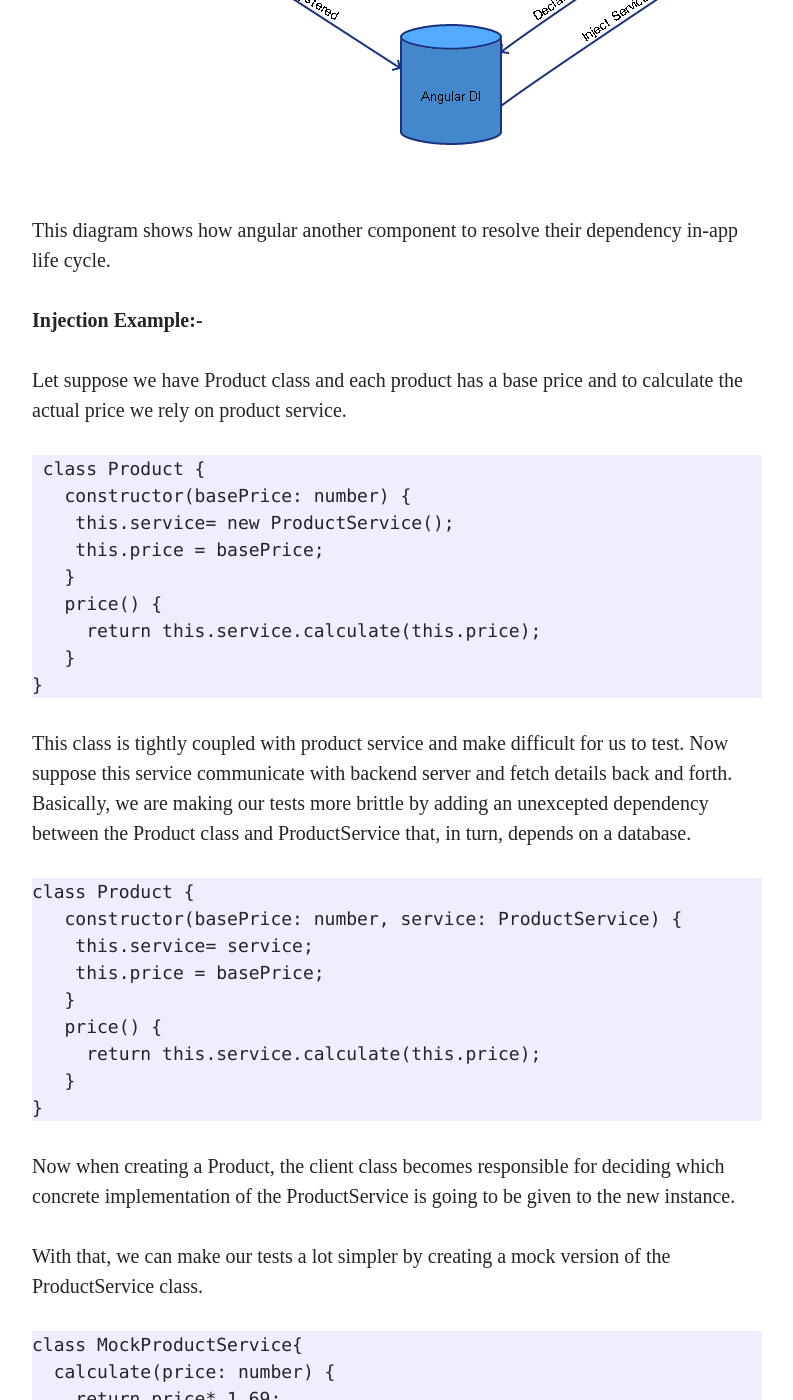
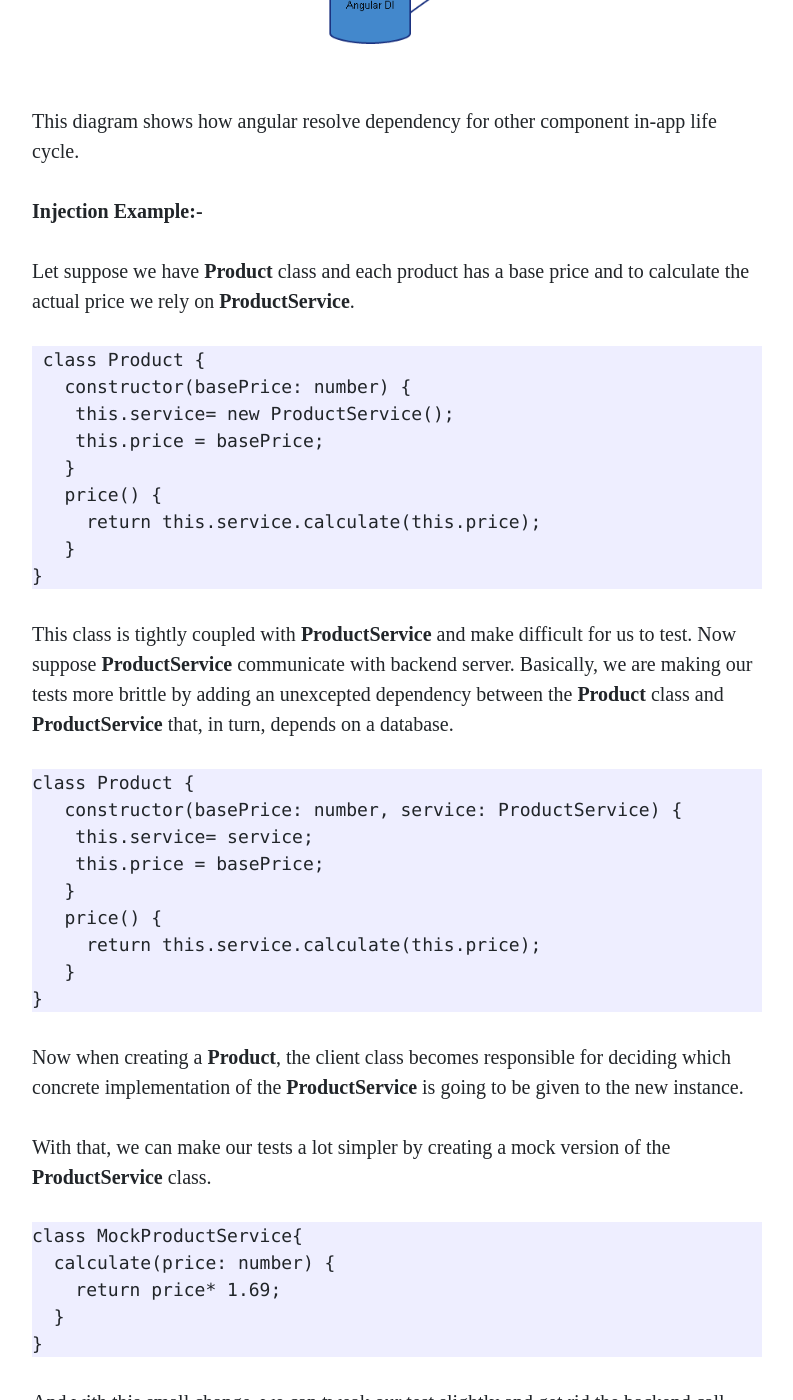
Before and after one commit to code-atom/code-atom.github.io, a Jekyll site: the page built from _posts/2018-06-26-part -1-dependency-injection-in-angular.md, in a window 1280 px wide and 1400 px high, scrolled down 1894 px. Shown: the whole window, without its empty margins (243-1036 px from the left). Built offline with Jekyll 4.4.1, drawn with Linux system fonts in a browser that asks for light colours; nearby versions of some CDN libraries; some web fonts are replaced; library files that are not in the unit come from our copies; some of the changed text lies outside the part shown.

Commit message:
Add Bold Face

```diff
--- a/_posts/2018-06-26-part -1-dependency-injection-in-angular.md
+++ b/_posts/2018-06-26-part -1-dependency-injection-in-angular.md
@@ -12,11 +12,11 @@ background: "/uploads/DI.png"
 layout: post
 ---
 
-In Angular, we already now that Angular have their own dependency injection system for creating the object of services/components and also resolve the dependency of creating the object. In this article, we will talk about how to configure a service in Angular-Dependency Injection System.
+In Angular, we already now that Angular have their own dependency injection system for creating the object of services/components and also resolve the dependency of creating the object. In this series of articles, we will talk about how to configure a service in Angular-Dependency Injection System.
 Before  we dive into the configuration of providers in DI system, let we first start learning about DI system
 
-> What is Dependency Injection?
-
+> What is Dependency Injection ?
+> <br/>
 > *In software engineering, dependency injection is a technique whereby one object (or static method) supplies the dependencies of another object.*
 
 The term dependency injection is used to describe both design pattern and also the specific implementation DI library that is built-in to Angular. The major benefits of using dependency injection are that the client component doesn't have to be aware of how to create the dependencies, all the component need to know is how to interact with those dependencies.
@@ -28,14 +28,14 @@ The DI relies on a principle of inversion of control.
 Inversion of control of DI invert the process of creating objects from your application code, means no new and static method used to create an object. This supports the lossy coupling of application. DI  concentrate on abstraction rather than implementation. The lossy coupling of application makes code testable.
 
 <div class="container">
- <img src="/uploads/DI.png" class="img" alt="dependency.png">
+ <img src="/uploads/DI.png" class="img" alt="dependency.png" style="width:inherit">
 </div>
 
-This diagram shows how angular another component to resolve their dependency in-app life cycle.
+This diagram shows how angular resolve dependency for other component in-app life cycle.
 
 **Injection Example:-**
 
-Let suppose we have Product class and each product has a base price and to calculate the actual price we rely on product service.
+Let suppose we have **Product** class and each product has a base price and to calculate the actual price we rely on **ProductService**.
 
 ~~~
  class Product {
@@ -49,7 +49,7 @@ Let suppose we have Product class and each product has a base price and to calcu
 }
 ~~~
 
-This class is tightly coupled with product service and make difficult for us to test. Now suppose this service communicate with backend server and fetch details back and forth. Basically, we are making our tests more brittle by adding an unexcepted dependency between the Product class and ProductService that, in turn, depends on a database.
+This class is tightly coupled with **ProductService** and make difficult for us to test. Now suppose **ProductService** communicate with backend server. Basically, we are making our tests more brittle by adding an unexcepted dependency between the **Product** class and **ProductService** that, in turn, depends on a database.
 ~~~
 class Product {
    constructor(basePrice: number, service: ProductService) {
@@ -62,9 +62,9 @@ class Product {
 }
 ~~~
 
-Now when creating a Product, the client class becomes responsible for deciding which concrete implementation of the ProductService is going to be given to the new instance.
+Now when creating a **Product**, the client class becomes responsible for deciding which concrete implementation of the **ProductService** is going to be given to the new instance.
 
-With that, we can make our tests a lot simpler by creating a mock version of the ProductService class.
+With that, we can make our tests a lot simpler by creating a mock version of the **ProductService** class.
 ~~~
 class MockProductService{
   calculate(price: number) {
```
